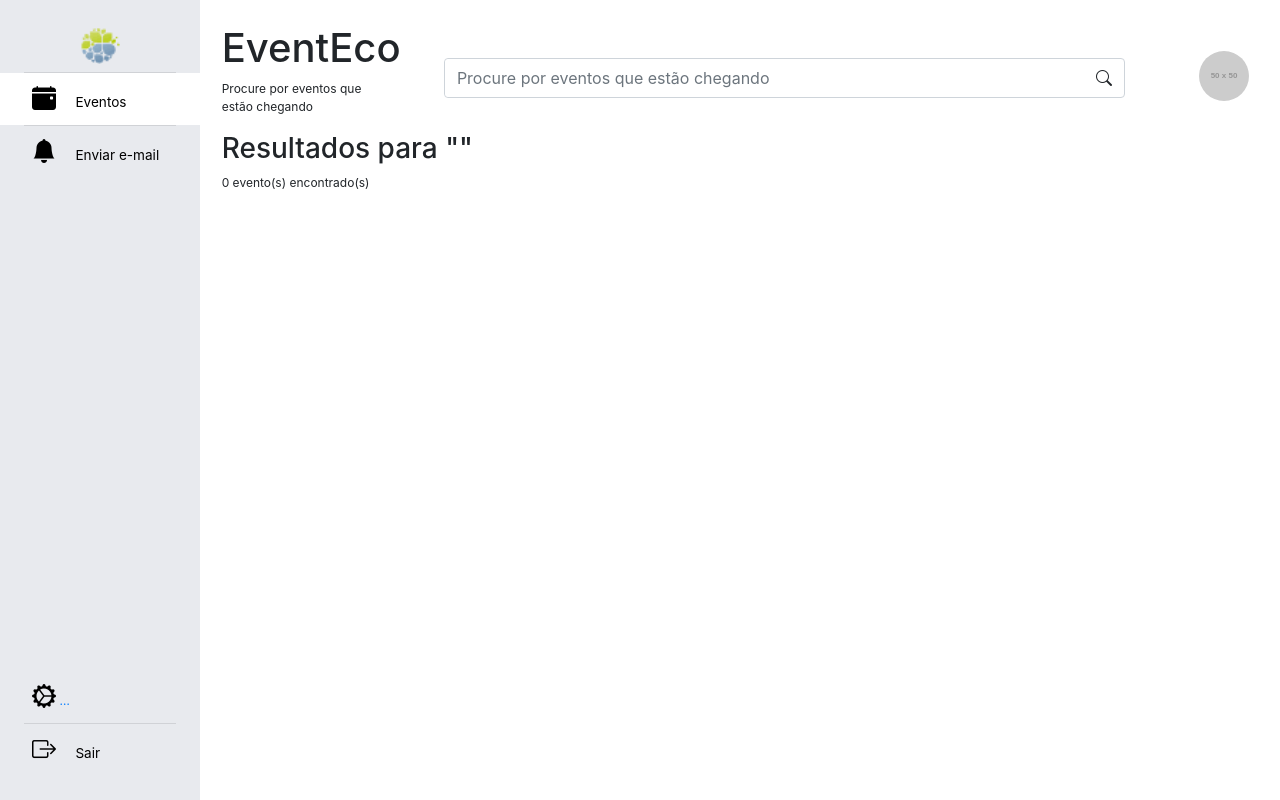
After one commit to viezzer/EventEco, a Django app: page /eventos/search/ in a window 1280 px wide. The commit adds this page. Run offline with Django 5.2, Linux system fonts and the light colour scheme; grey boxes labelled with a size stand in for pictures from a placeholder-image service; some libraries are stand-ins or nearby versions.

Commit message:
add missing screens

```diff
--- a/mysite/eventos/services.py
+++ b/mysite/eventos/services.py
@@ -2,6 +2,7 @@ from datetime import datetime
 import requests
 from .models import EventEco, SymplaCategory, SymplaAddress, SymplaEvent, SymplaHost, SymplaParticipant
 import pytz
+from django.db.models import Q
 
 utc = pytz.UTC
 
@@ -262,3 +263,12 @@ class DataService:
             participant.event = event
 
         return sympla_participants
+
+    def get_events_by_filter(self, search):
+        events = self.get_valid_events()
+
+        if search:
+            search_lower = search.lower()
+            events = [event for event in events if search_lower in event.name.lower()]
+
+        return events
--- /dev/null
+++ b/mysite/eventos/static/css/search.css
@@ -0,0 +1,63 @@
+.search-group {
+    display: flex;
+    border: 1px solid #ced4da;
+    border-radius: .25rem;
+    overflow: hidden;
+}
+.search-group input, .search-group button {
+    border: none;
+    outline: none;
+}
+.search-group:focus-within {
+    box-shadow: 0 0 0 .25rem rgba(13, 110, 253, 0.25);
+}
+.search-group input {
+    flex-grow: 1;
+}
+.search-group button {
+    background: none;
+}
+.search-group input:focus,
+.search-group button:focus {
+    box-shadow: inset 0 0 0 0 rgba(0, 0, 0, 0), 0 0 0 rgba(0, 0, 0, 0);
+    z-index: 3;
+}
+
+.rounded-link {
+    display: inline-block;
+    border-radius: 50%;
+    width: 50px;
+    height: 50px;
+    padding: 0;
+    overflow: hidden;
+    text-decoration: none;
+}
+.rounded-link img {
+    width: 100%;
+    height: 100%;
+    object-fit: cover;
+}
+
+.event-grid {
+    display: flex;
+    flex-direction: row;
+    flex-wrap: wrap;
+    align-items: center;
+    gap: 2rem;
+}
+
+.event-info {
+    color: black;
+    text-decoration: none;
+    padding: .25rem .5rem;
+    max-width: 350px;
+    height: 200px;
+    overflow: hidden;
+    text-overflow: ellipsis;
+    border: solid 1px rgba(0,0,0,.4);
+    border-radius: 1rem;
+}
+
+.event-info > h4 {
+    font-size: 1.25rem;
+}
--- /dev/null
+++ b/mysite/eventos/templates/search.html
@@ -0,0 +1,50 @@
+{% extends "layout.html" %}
+
+{% load static %}
+
+{% block title %}EventEco • Pesquisa{% endblock title %}
+
+{% block extra_css %}
+    <link rel="stylesheet" href="{% static 'css/search.css' %}" type="text/css">
+{% endblock extra_css %}
+
+{% block content %}
+
+<div class="col-md-10 mx-auto px-10 py-4">
+    <div class="row align-items-center justify-content-between">
+        <div class="col-md-2">
+            <h1>EventEco</h1>
+            <p>Procure por eventos que estão chegando</p>
+        </div>
+        <div class="col-md-8">
+            <form method="post" action="/eventos/search/">
+                {% csrf_token %}
+                <div class="search-group">
+                <input name="search" type="text" class="form-control" placeholder="Procure por eventos que estão chegando" aria-label="Search">
+                <button class="btn" type="submit" id="button-addon2">
+                    <i class="bi bi-search"></i>
+                </button>
+              </div>
+            </form>
+        </div>
+        <div class="col-md-1">
+            <a href="#" class="rounded-link">
+                <img src="https://placehold.co/50x50" alt="Icon">
+            </a>
+        </div>
+    </div>
+    <div>
+        <h3>Resultados para "{{ search }}"</h3>
+        <p>{{ count }} evento(s) encontrado(s)</p>
+        <div class="event-grid">
+            {% for event in events %}
+                <a href="/eventos/{{event.id}}" class="event-info">
+                    <h4>{{ event.name }}</h4>
+                    <div>{{ event.detail|safe }}</div>
+                </a>
+            {% endfor %}
+        </div>
+    </div>
+</div>
+
+{% endblock content %}
--- a/mysite/eventos/urls.py
+++ b/mysite/eventos/urls.py
@@ -1,11 +1,11 @@
-from django.urls import path, include
-from .views import EventEcoDetail, UpdateEventEcoDetail, enviar_email_evento
+from django.urls import path
+from .views import EventEcoDetail, enviar_email_evento, search_event
 
 from . import views
 
 urlpatterns = [
     path("", views.index, name="index"),
     path("email/", enviar_email_evento, name="email"),
-    path('<int:pk>/edit/', UpdateEventEcoDetail.as_view(), name="edit_eventeco"),
+    path("search/", search_event, name="search"),
     path('<int:pk>/', EventEcoDetail.as_view(), name="eventeco_detail")
 ]
--- a/mysite/eventos/views.py
+++ b/mysite/eventos/views.py
@@ -1,4 +1,3 @@
-from django.http import HttpResponse
 from django.shortcuts import render
 from .services import DataService
 from .utils import *
@@ -6,24 +5,7 @@ from .utils import *
 from django.urls import reverse
 from django.views.generic.edit import UpdateView
 from django.views.generic.detail import DetailView
-from django.contrib.messages.views import SuccessMessageMixin
-from .forms import EditDetailEventEcoForm
 from .models import EventEco
-from django.contrib.admin.views.decorators import staff_member_required
-from django.utils.decorators import method_decorator
-
-
-@method_decorator(staff_member_required, name='dispatch')
-class UpdateEventEcoDetail(SuccessMessageMixin, UpdateView):
-    form_class = EditDetailEventEcoForm
-    model = EventEco
-    context_object_name = 'eventeco'
-    template_name = "edit_eventeco.html"
-    success_message = "Edited Succesfully"
-
-    def get_success_url(self):
-        return reverse('eventeco_detail', kwargs={'pk': self.object.pk})
-
 
 class EventEcoDetail(DetailView):
     context_object_name = 'eventeco'
@@ -33,6 +15,19 @@ class EventEcoDetail(DetailView):
         dataservice = DataService()
         event = dataservice.get_valid_event_by_id(self.kwargs.get('pk'))
         return event
+
+def search_event(request):
+    dataservice = DataService()
+    events = []
+    count = 0
+    search = ''
+
+    if request.method == 'POST':
+        search = request.POST.get('search')
+        events = dataservice.get_events_by_filter(search)
+        count = events.__len__()
+
+    return render(request, 'search.html', { 'events': events, 'count': count, 'search': search })
 
 def enviar_email_evento(request):
     dataservice = DataService()
```
Also changed, not shown: mysite/eventos/static/css/edit.css (added, +44 -0 lines), mysite/eventos/templates/edit_eventeco.html (deleted, +0 -47 lines), mysite/eventos/templates/eventeco_detail.html (+37 -22 lines), mysite/eventos/templates/index.html (+7 -5 lines).
